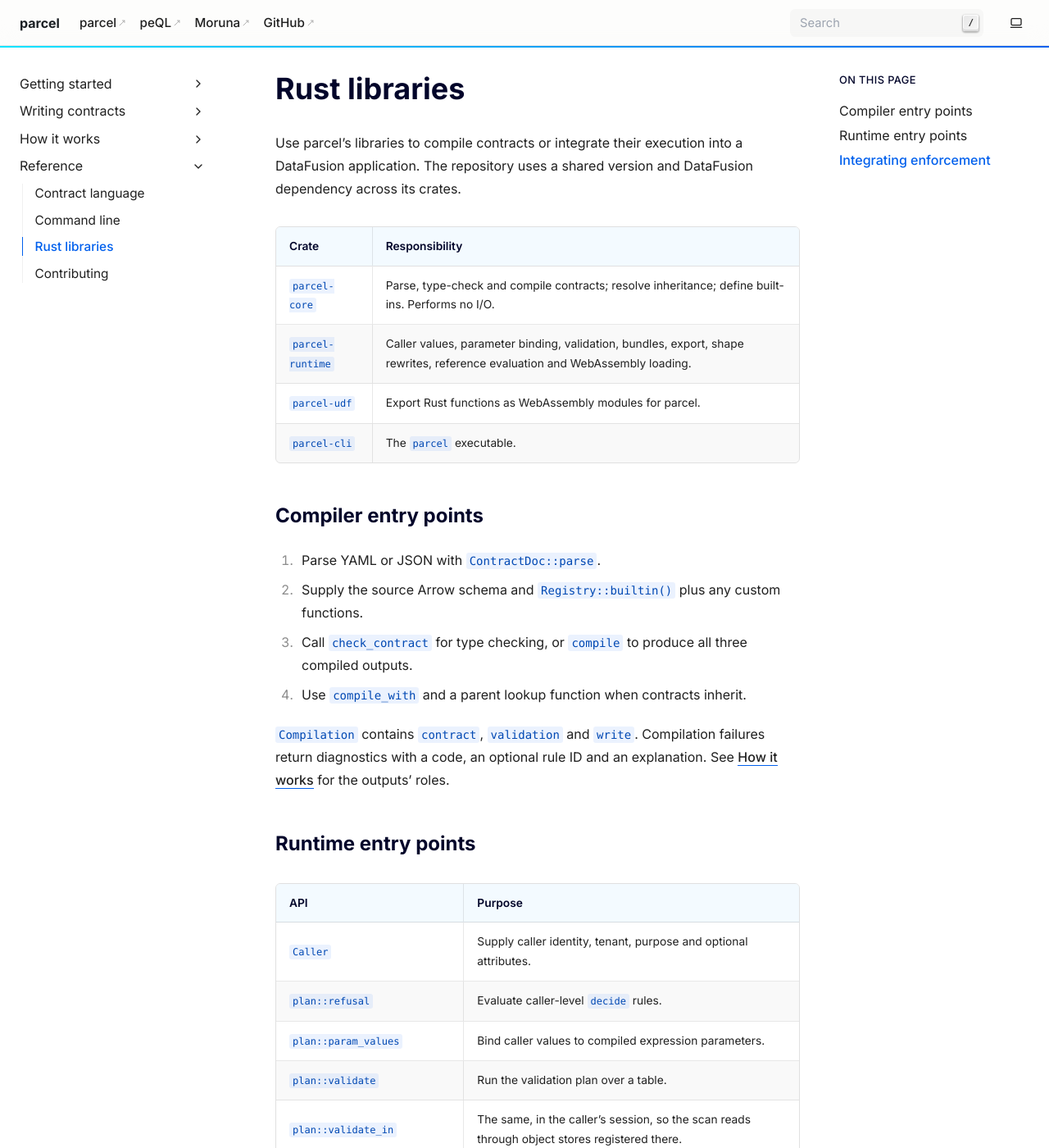
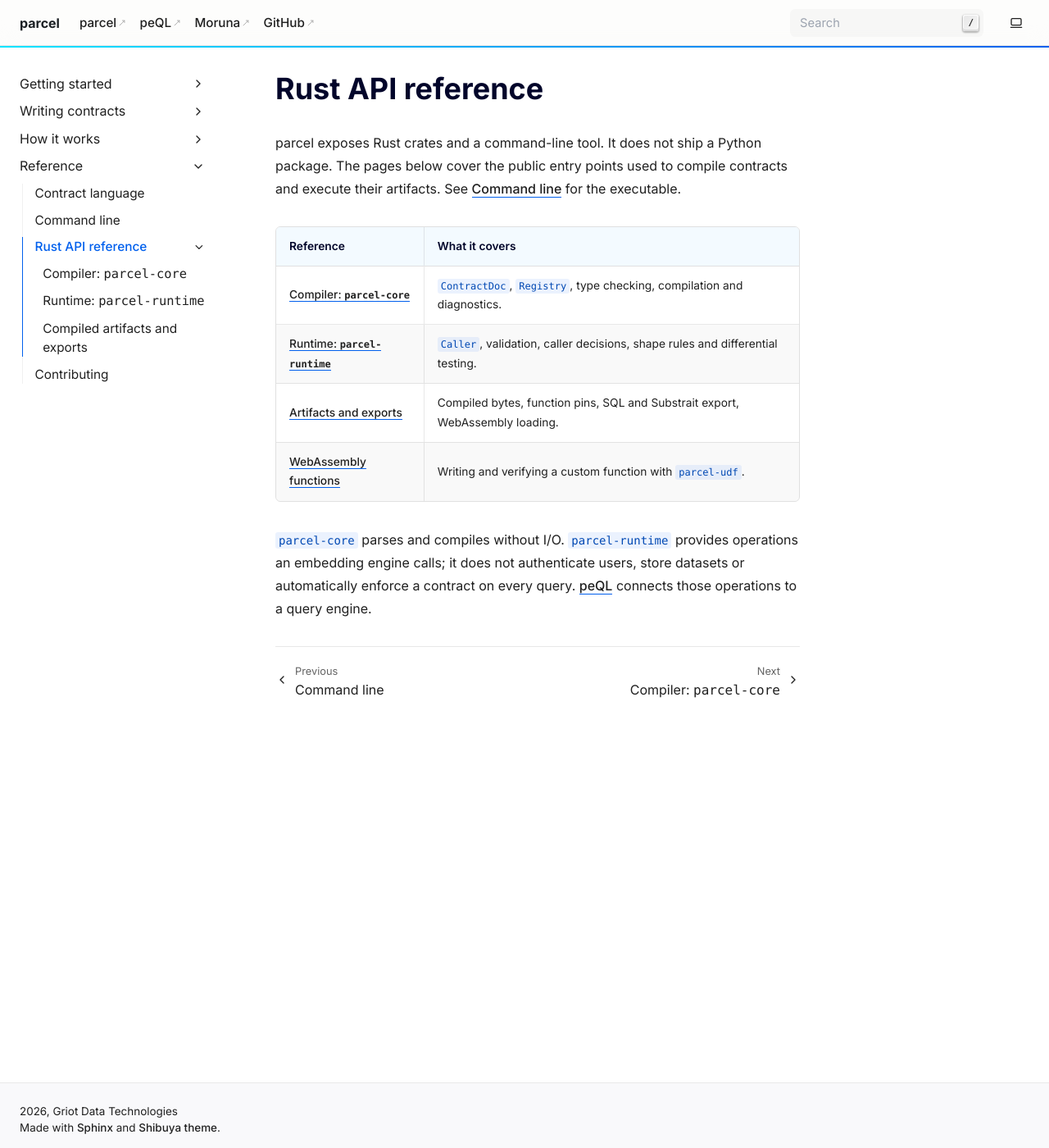
Before and after one commit to griot-cloud/parcel, a Sphinx documentation site: the page built from docs/crates.md, in a window 1280 px wide and 1400 px high. Shown: the whole window at 82% size. Built offline with Sphinx 7.4.7, drawn with Linux system fonts in a browser that asks for light colours; some of the changed text lies outside the part shown.

Commit message:
docs: add navigable Rust API reference (#6)

````diff
--- a/docs/conf.py
+++ b/docs/conf.py
@@ -1,11 +1,14 @@
 """Sphinx configuration for the parcel documentation site."""
 
 from datetime import date
+from pathlib import Path
+import tomllib
 
 project = "parcel"
 copyright = f"{date.today().year}, Griot Data Technologies"
 author = "Griot Data Technologies"
-release = "0.0.1"
+with (Path(__file__).resolve().parent.parent / "Cargo.toml").open("rb") as manifest:
+    release = tomllib.load(manifest)["workspace"]["package"]["version"]
 
 extensions = ["myst_parser", "sphinx_design"]
 source_suffix = {".md": "markdown"}
--- a/docs/crates.md
+++ b/docs/crates.md
@@ -1,44 +1,21 @@
-# Rust libraries
+# Rust API reference
 
-Use parcel's libraries to compile contracts or integrate their execution into a DataFusion application. The repository uses a shared version and DataFusion dependency across its crates.
+parcel exposes Rust crates and a command-line tool. It does not ship a Python package. The pages below cover the public entry points used to compile contracts and execute their artifacts. See [Command line](cli.md) for the executable.
 
-| Crate | Responsibility |
+| Reference | What it covers |
 | --- | --- |
-| `parcel-core` | Parse, type-check and compile contracts; resolve inheritance; define built-ins. Performs no I/O. |
-| `parcel-runtime` | Caller values, parameter binding, validation, bundles, export, shape rewrites, reference evaluation and WebAssembly loading. |
-| `parcel-udf` | Export Rust functions as WebAssembly modules for parcel. |
-| `parcel-cli` | The `parcel` executable. |
+| [Compiler: `parcel-core`](rust-core.md) | `ContractDoc`, `Registry`, type checking, compilation and diagnostics. |
+| [Runtime: `parcel-runtime`](rust-runtime.md) | `Caller`, validation, caller decisions, shape rules and differential testing. |
+| [Artifacts and exports](rust-artifacts.md) | Compiled bytes, function pins, SQL and Substrait export, WebAssembly loading. |
+| [WebAssembly functions](functions.md) | Writing and verifying a custom function with `parcel-udf`. |
 
-## Compiler entry points
+`parcel-core` parses and compiles without I/O. `parcel-runtime` provides operations an embedding engine calls; it does not authenticate users, store datasets or automatically enforce a contract on every query. [peQL](https://griot-cloud.github.io/peQL/rust.html) connects those operations to a query engine.
 
-1. Parse YAML or JSON with `ContractDoc::parse`.
-2. Supply the source Arrow schema and `Registry::builtin()` plus any custom functions.
-3. Call `check_contract` for type checking, or `compile` to produce all three compiled outputs.
-4. Use `compile_with` and a parent lookup function when contracts inherit.
+```{toctree}
+:hidden:
+:maxdepth: 1
 
-`Compilation` contains `contract`, `validation` and `write`. Compilation failures return diagnostics with a code, an optional rule ID and an explanation. See {doc}`execution` for the outputs' roles.
-
-## Runtime entry points
-
-| API | Purpose |
-| --- | --- |
-| `Caller` | Supply caller identity, tenant, purpose and optional attributes. |
-| `plan::refusal` | Evaluate caller-level `decide` rules. |
-| `plan::param_values` | Bind caller values to compiled expression parameters. |
-| `plan::validate` | Run the validation plan over a table. |
-| `plan::validate_in` | The same, in the caller's session, so the scan reads through object stores registered there. |
-| `plan::dataset_value` | Build the dataset namespace from stored statistics. |
-| `plan::active_shapes` | Evaluate shape exemptions for a caller. |
-| `shape::apply` | Rewrite a query for suppression and aggregate noise; report budget charges. |
-| `bundle::Bundle` | Package, read and verify compiled contracts. |
-| `differential::differential` | Compare CEL and DataFusion rule results over sample rows and callers. |
-
-A bundle's `from_json` method parses it; call `verify` before using its executable artifacts. Applications must also register the required functions with their DataFusion sessions.
-
-The runtime's `wasm` feature is enabled by default. Without it, `Bundle::verify` refuses a bundle that carries a function, naming it. `substrait` enables plan export and requires `protoc` at build time.
-
-## Integrating enforcement
-
-An application must connect the compiled outputs to its write and query paths, authenticate callers, keep validation statistics current and manage any privacy budgets. Calling the compiler alone does not establish those controls. [peQL](https://griot-cloud.github.io/peQL/rust.html) provides an engine with these paths already connected.
-
-For local API documentation, run `cargo doc --workspace --no-deps --open` from the repository root.
+rust-core
+rust-runtime
+rust-artifacts
+```
--- a/docs/reference.md
+++ b/docs/reference.md
@@ -1,9 +1,9 @@
 # Reference
 
-Use these pages to look up syntax, commands and library entry points. Start with {doc}`concepts` or the {doc}`quickstart` if you are new to parcel.
+Use these pages to look up syntax, commands and the Rust API. Start with {doc}`concepts` or the {doc}`quickstart` if you are new to parcel.
 
 ```{toctree}
-:maxdepth: 1
+:maxdepth: 2
 
 language
 cli
--- /dev/null
+++ b/docs/rust-artifacts.md
@@ -0,0 +1,44 @@
+# Compiled artifacts and exports
+
+## `CompiledBytes`
+
+```rust
+use parcel_runtime::compiled::CompiledBytes;
+
+artifacts.to_bytes() -> Result<Vec<u8>, String>
+Compilation::from_bytes(bytes: &[u8]) -> Result<Compilation, String>
+```
+
+`Compilation` implements `CompiledBytes`. `to_bytes` serializes the three artifacts deterministically; `from_bytes` loads exactly those artifacts without compiling again. It rejects a different format or parcel version. The format is identified by `parcel_runtime::compiled::FORMAT`. Treat bytes as trusted only when their source has been authenticated.
+
+## Function pins and WebAssembly
+
+```rust
+parcel_runtime::verify_pins(pins: impl IntoIterator<Item = &FunctionPin>)
+    -> Result<(), String>
+parcel_runtime::wasm::install(
+    module_bytes: &[u8], manifest: &FunctionManifest, owner: &str,
+) -> Result<FunctionEntry, String>
+```
+
+`verify_pins` checks that the runtime has the implementations and hashes pinned by the artifact. With the default `wasm` feature, `install` loads and verifies a tenant's module, makes it callable by CEL and DataFusion, and returns its registry entry. The `wasm` module is absent when that feature is disabled. A contract carrying an unavailable function must be refused. See [Custom functions](functions.md) for authoring and manifests.
+
+## SQL export
+
+```rust
+parcel_runtime::export::validation_sql(
+    c: &Compilation, dialect: &str, table: &str,
+) -> Result<SqlExport, String>
+```
+
+`c` is the compiled contract, `dialect` is `datafusion`, `duckdb`, `postgres`, `mysql`, `sqlite`, `bigquery` or `snowflake`, and `table` names the receiver's data table. Returns `SqlExport { dialect, sql, warnings }`. Read warnings before executing the SQL: they identify constructs whose behavior parcel has not verified for that engine. This exports validation, not caller access enforcement.
+
+## Substrait export
+
+```rust
+parcel_runtime::export::validation_substrait(
+    c: &Compilation, table: &str,
+) -> Result<(Vec<u8>, Vec<String>), String>
+```
+
+Available only with the `substrait` feature. Returns protobuf plan bytes and warnings for the receiver. The receiving engine must support the plan and its function extensions. This exports the validation plan, not the complete contract's query policy.
--- /dev/null
+++ b/docs/rust-core.md
@@ -0,0 +1,76 @@
+# Compiler: `parcel-core`
+
+The crate re-exports `ContractDoc`, `Registry`, `check_contract`, `compile`, `compile_with`, `Compilation` and `Diagnostic` at its root. The snippets use DataFusion's Arrow `Schema`.
+
+## `ContractDoc::parse`
+
+```rust
+ContractDoc::parse(source: &str) -> Result<ContractDoc, Diagnostic>
+```
+
+Parses YAML or JSON contract text. `source` is the document content, not a path. Document syntax and shape errors return a `Diagnostic` with `code`, optional `rule`, and `message`. Parsing does not check expressions against a dataset schema.
+
+`ContractDoc` has public fields: `contract: String`, `version: u32`, optional `owner`, `inherits`, `binding`, `residency`, `expose`, `extensions`, `enrich`, `dataset_other`, and `rules: Vec<Rule>`. See [Contract language](language.md) for their document forms.
+
+## `Registry`
+
+```rust
+Registry::builtin() -> Registry
+registry.insert(entry: FunctionEntry)
+registry.get(name: &str) -> Option<&FunctionEntry>
+registry.visible_to(owner: Option<&str>) -> Registry
+registry.entries() -> impl Iterator<Item = &FunctionEntry>
+```
+
+`builtin` provides parcel's standard functions. `insert` replaces an entry with the same name. `get` looks up one entry. `visible_to` returns built-ins plus functions owned by the given tenant. `entries` iterates current entries. Pass this registry to checking and compilation so function calls can be resolved. `FunctionEntry` includes name, version, overload signatures, determinism, cost, owner, hash and optional module hash.
+
+## `check_contract`
+
+```rust
+check_contract(
+    doc: &ContractDoc, schema: &Schema, registry: &Registry,
+) -> Result<CheckedContract, Vec<Diagnostic>>
+```
+
+Checks rule expressions, column names/types and allowed namespaces against the source Arrow schema and function registry. Returns a typed `CheckedContract` or all collected diagnostics. It does not create executable plans.
+
+## `compile`
+
+```rust
+compile(
+    doc: &ContractDoc, schema: &Schema, registry: &Registry,
+) -> Result<Compilation, Vec<Diagnostic>>
+```
+
+Checks and compiles a standalone contract. `schema` is the bound data's Arrow schema; `registry` supplies functions visible to the contract. Returns three artifacts in `Compilation` or diagnostics. Use `compile_with` when `doc.inherits` names a parent.
+
+## `compile_with`
+
+```rust
+compile_with(
+    doc: &ContractDoc,
+    schema: &Schema,
+    registry: &Registry,
+    lookup: &dyn Fn(&str) -> Option<ContractDoc>,
+) -> Result<Compilation, Vec<Diagnostic>>
+```
+
+Resolves parent contracts by name through `lookup`, then checks and compiles the flattened chain. Return `None` from the callback when a parent is absent; inheritance diagnostics describe the failure. The child may narrow, but cannot widen, its parent.
+
+## `Compilation` and diagnostics
+
+| Field | Type | Meaning |
+| --- | --- | --- |
+| `contract` | `CompiledContract` | Query-time rules, schemas, caller parameters, function pins and contract hashes. |
+| `validation` | `ValidationPlan` | One-row validation plan, assertions and required statistics. |
+| `write` | `WritePlan` | Enrichment, flags, derived values and storage layout. |
+
+`Diagnostic` exposes `code: Code`, `rule: Option<String>` and `message: String`. Match `code` in tooling; display the diagnostic for a human-readable explanation. `contract_hash(&ContractDoc) -> String` hashes the canonical document. For bytes that an engine can load without recompiling, see [Artifacts and exports](rust-artifacts.md).
+
+```rust
+use parcel_core::{ContractDoc, Registry, compile};
+
+let doc = ContractDoc::parse(source)?;
+let artifacts = compile(&doc, &arrow_schema, &Registry::builtin())
+    .map_err(|diagnostics| format!("{diagnostics:?}"))?;
+```
--- /dev/null
+++ b/docs/rust-runtime.md
@@ -0,0 +1,54 @@
+# Runtime: `parcel-runtime`
+
+These functions are building blocks for an engine that enforces a compiled contract. The engine must authenticate callers, register functions, store data and invoke the checks on its read/write paths.
+
+## `Caller`
+
+```rust
+Caller::new(id: &str, tenant: &str, purpose: &str) -> Caller
+caller.with_roles(roles: &[&str]) -> Caller
+caller.at(now: chrono::DateTime<chrono::Utc>) -> Caller
+```
+
+`new` sets `tier` and `classification` to empty strings, `clearance` to `0`, `roles` to empty, `now` to the current UTC time, and `other` to an empty map. Builder methods consume and return the caller. Public fields let you set `tier`, `classification`, `clearance` and `other` directly. `other` becomes declared `ctx.other` fields when a rule uses them. These values must come from your authentication layer.
+
+## Validation
+
+```rust
+plan::session() -> SessionContext
+plan::validate(
+    c: &Compilation, validation_plan: LogicalPlan, data: Arc<dyn TableProvider>,
+) -> plan::Result<Verdict>  // async
+plan::validate_in(
+    ctx: &SessionContext, c: &Compilation,
+    validation_plan: LogicalPlan, data: Arc<dyn TableProvider>,
+) -> plan::Result<Verdict>  // async
+```
+
+`session` registers parcel's functions in a DataFusion session. `validate` creates that session and runs the plan against `data`; `validate_in` uses your session, which is needed when the data relies on object stores registered there. Both replace the plan's placeholder table and return `Verdict` with `contract`, hashes, `valid`, `breached`, `row_count`, assertion `failures`, `guarantees` and `stats`. `plan::RuntimeError` has `Invalid` and `DataFusion` variants.
+
+## Caller and dataset values
+
+| Function signature | Result |
+| --- | --- |
+| `plan::param_values(cc: &CompiledContract, caller: &Caller) -> Result<ParamValues>` | Evaluate caller-context placeholders for the compiled plan. |
+| `plan::refusal(cc: &CompiledContract, caller: &Caller) -> Result<Option<String>>` | First `decide` rule id refusing this caller, or `None`. Call before opening data. |
+| `plan::active_shapes<'a>(cc: &'a CompiledContract, caller: &Caller) -> Result<Vec<&'a ShapeRule>>` | Shape rules whose `unless` condition does not hold. |
+| `plan::dataset_value(c: &Compilation, stats: &BTreeMap<String, serde_json::Value>, written_at: DateTime<Utc>, contract_hash: &str) -> cel::Value` | Build the dataset namespace from stored stats and write metadata. |
+| `plan::bind_binding(plan: LogicalPlan, cc: &CompiledContract, data: Arc<dyn TableProvider>) -> Result<LogicalPlan>` | Replace the validation placeholder with real data and apply enrichment if needed. |
+
+These calls do not themselves gate a user's SQL query. An embedding engine must bind parameters and insert the contract view into its own query plan.
+
+## Result shapes and comparison
+
+```rust
+shape::apply(
+    plan: LogicalPlan, optimized: &LogicalPlan, active: &[&ShapeRule],
+) -> plan::Result<Shaped>
+shape::suppress_ungrouped(batches: Vec<RecordBatch>, k: u64) -> Vec<RecordBatch>
+differential::differential(
+    c: &Compilation, batch: &RecordBatch, callers: &[Caller],
+) -> plan::Result<DiffReport>  // async
+```
+
+`shape::apply` rewrites aggregate noise and suppression and returns `Shaped { plan, charges, suppress_k, has_aggregate }`. Each `Charge` has `budget` and `epsilon`; the embedding engine must enforce and record those charges. `suppress_ungrouped` applies the threshold after executing an ungrouped result. `differential` compares CEL and DataFusion rule results on a sample for each caller. `DiffReport` contains row/caller/evaluation counts and `mismatches`; `passed() -> bool` is true when there are none.
````
